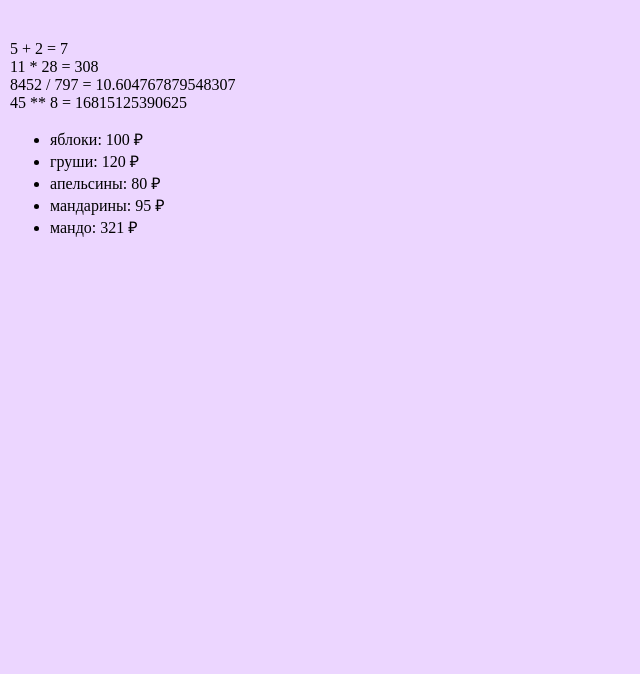
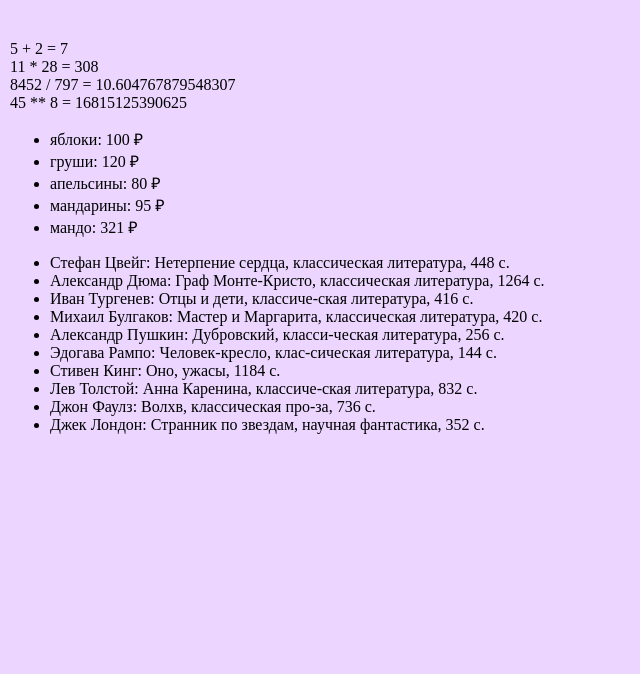
Before and after one commit to Arinaaaaaaaaaa/web-programming-labs-2, a Flask app: page /lab2/example in a window 1280 px wide. Shown: the part 58-732 px from the top of the page, without its empty margins (0-640 px from the left). Run offline with Flask 3, Linux system fonts and the light colour scheme.

Commit message:
Книги

```diff
--- a/app.py
+++ b/app.py
@@ -270,4 +270,16 @@ def example():
         {'name': 'мандарины', 'price': 95},
         {'name': 'мандо', 'price': 321},
     ]
-    return render_template('example.html', number_lab=number_lab, fruits=fruits)
+    books = [
+        {'writer': 'Стефан Цвейг', 'name': 'Нетерпение сердца', 'style': 'классическая литература', 'page_count': '448 с.'},
+        {'writer': 'Александр Дюма', 'name': 'Граф Монте-Кристо', 'style': 'классическая литература', 'page_count': '1264 с.'},
+        {'writer': 'Иван Тургенев', 'name': 'Отцы и дети', 'style': 'классиче-ская литература', 'page_count': '416 с.'},
+        {'writer': 'Михаил Булгаков', 'name': 'Мастер и Маргарита', 'style': 'классическая литература', 'page_count': '420 с.'},
+        {'writer': 'Александр Пушкин', 'name': 'Дубровский', 'style': 'класси-ческая литература', 'page_count': '256 с.'},
+        {'writer': 'Эдогава Рампо', 'name': 'Человек-кресло', 'style': 'клас-сическая литература', 'page_count': '144 с.'},
+        {'writer': 'Стивен Кинг', 'name': 'Оно', 'style': 'ужасы', 'page_count': '1184 с.'},
+        {'writer': 'Лев Толстой', 'name': 'Анна Каренина', 'style': 'классиче-ская литература', 'page_count': '832 с.'},
+        {'writer': 'Джон Фаулз', 'name': 'Волхв', 'style': 'классическая про-за', 'page_count': '736 с.'},
+        {'writer': 'Джек Лондон', 'name': 'Странник по звездам', 'style': 'научная фантастика', 'page_count': '352 с.'}
+    ]
+    return render_template('example.html', number_lab=number_lab, fruits=fruits, books=books)
--- a/templates/example.html
+++ b/templates/example.html
@@ -28,6 +28,11 @@
             {% endfor %}
         </ul>
 
+        <ul>
+            {% for b in books %}
+            <li>{{ b.writer }}: {{ b.name }}, {{b.style}}, {{b.page_count}}</li>
+            {% endfor %}
+        </ul>
      </main>
 
      <footer>
```
